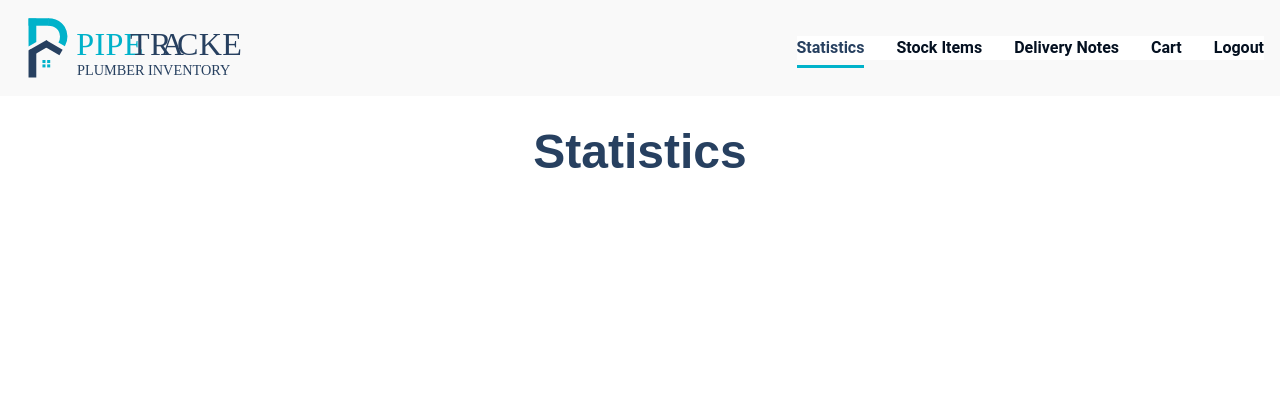
After one commit to Julia-Wagner/PipeTracker, a Django app: page /statistics/ in a window 1280 px wide. The commit adds this page. Shown: the top 420 px of the page. Run offline with Django 4.2, Linux system fonts and the light colour scheme; the visitor is signed in with stand-in values (Sample User, id 1); style sheets or scripts are compiled from the project's sources.

Commit message:
feat: add protected statistics view

```diff
--- /dev/null
+++ b/home/templates/home/statistics.html
@@ -0,0 +1,11 @@
+{% extends "base.html" %}
+{% load static %}
+
+{% block content %}
+
+<div class="text-center">
+    <h1 class="mb-5 text-3xl font-bold text-darkblue md:text-4xl lg:text-5xl">
+        Statistics</h1>
+</div>
+
+{% endblock %}
--- a/home/urls.py
+++ b/home/urls.py
@@ -1,7 +1,9 @@
 from django.urls import path
-from .views import Index
-
+from django.contrib.auth.decorators import login_required
+from .views import Index, Statistics
 
 urlpatterns = [
-    path("", Index.as_view(), name="home")
+    path("", Index.as_view(), name="home"),
+    path("statistics/", login_required(Statistics.as_view()),
+         name="statistics"),
 ]
--- a/home/views.py
+++ b/home/views.py
@@ -3,3 +3,7 @@ from django.views.generic import TemplateView
 
 class Index(TemplateView):
     template_name = "home/index.html"
+
+
+class Statistics(TemplateView):
+    template_name = "home/statistics.html"
--- a/pipetracker/settings.py
+++ b/pipetracker/settings.py
@@ -68,7 +68,7 @@ ACCOUNT_USERNAME_REQUIRED = True
 ACCOUNT_EMAIL_VERIFICATION = 'none'
 ACCOUNT_USERNAME_MIN_LENGTH = 5
 LOGIN_URL = "/accounts/login/"
-LOGIN_REDIRECT_URL = "/"
+LOGIN_REDIRECT_URL = "/statistics/"
 LOGOUT_REDIRECT_URL = "/"
 
 CRISPY_ALLOWED_TEMPLATE_PACKS = 'bootstrap5'
--- a/templates/includes/header.html
+++ b/templates/includes/header.html
@@ -23,8 +23,8 @@
                 <ul class="font-bold flex flex-col items-center p-4 md:p-0 mt-4 border border-darkblue-100 bg-darkblue-50 md:flex-row md:space-x-8 md:mt-0 md:border-0 md:bg-white">
                     {% if user.is_authenticated %}
                     <li>
-                        <a href="#"
-                           class="block py-2 px-3 text-customblack hover:bg-customwhite md:hover:bg-transparent md:border-0 md:hover:text-lightblue md:p-0">Statistics</a>
+                        <a href="{% url 'statistics' %}" aria-current="{% if url_name == 'statistics' %}page{% endif %}"
+                           class="{% if url_name == 'statistics' %}active_nav{% endif %} block py-2 px-3 text-customblack hover:bg-customwhite md:hover:bg-transparent md:border-0 md:hover:text-lightblue md:p-0">Statistics</a>
                     </li>
                     <li>
                         <a href="#"
```
